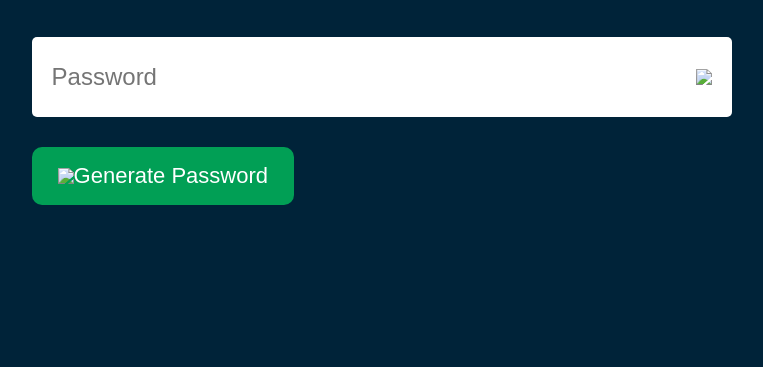
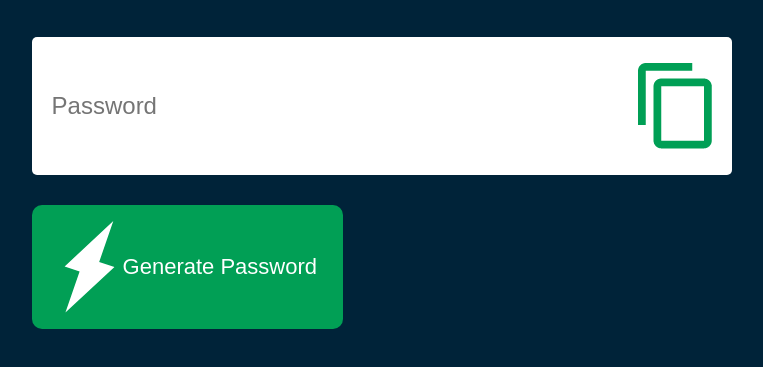
Before and after one commit to aashishxkhadka/Random-Password-Generator, a plain HTML site: page index.html in a window 1280 px wide. Shown: the part 271-638 px from the top of the page, without its empty margins (122-885 px from the left). Drawn offline with Linux system fonts and the light colour scheme.

Commit message:
Fix img path.

```diff
--- a/images/style.css
+++ /dev/null
@@ -1,69 +0,0 @@
-*{
-    margin: 0;
-    padding: 0;
-    font-family: 'Poppins', sans-serif ;
-    box-sizing: border-box;
-
-}
-
-body{
-    background: #002339;
-    color: #fff;
-
-}
-
-.container{
-    margin: 12%;
-    width: 90%;
-    max-width: 700px;
-}
-
-.display{
-    width: 100%;
-    margin-top: 50px;
-    margin-bottom: 30px;
-    background: #fff;
-    display: flex;
-    align-items: center;
-    justify-content: space-between;
-    padding: 26px 20px;
-    border-radius: 5px;
-}
-
-.container h1{
-    font-weight: 500;
-    font-size: 45px;
-}
-
-.container h1 span{
-    color: #019f55;
-    border-bottom: 4Px solid #019f55;
-    padding-bottom: 7px;
-
-}
-
-
-
-.display input{
-    border: 0;
-    outline: 0;
-    font-size: 24px;
-
-}
-
-
-
-.container button{
-    border: 0;
-    outline: 0;
-    background: #019f55;
-    color: #fff;
-    font-size: 22px;
-    font-weight: 300;
-    display: flex;
-    align-items: center;
-    justify-content: center;
-    padding: 16px 26px;
-    cursor: pointer;
-    border-radius: 10px;
-}
--- a/index.html
+++ b/index.html
@@ -13,10 +13,10 @@
 
             <div class="display">
                 <input type="text" id="password" placeholder="Password">
-                <img src="copy.png" onclick="copypassword()">
+                <img src="images/copy.png" onclick="copypassword()">
             </div>
 
-            <button onclick="createPassword()"> <img src="generate.png"> Generate Password </button>
+            <button onclick="createPassword()"> <img src="images/generate.png"> Generate Password </button>
 
         </div>
 
```
Also changed, not shown: images/index.html (deleted, +0 -65 lines).
